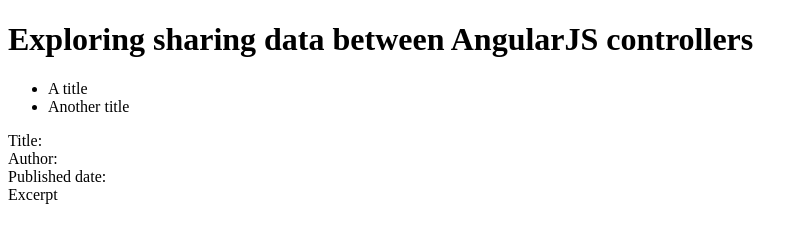
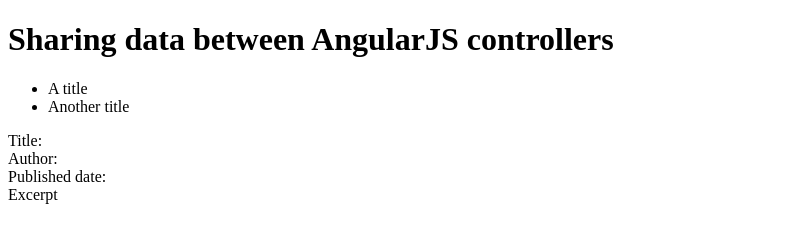
Before and after one commit to crudbetter/angular-controllers-data-sharing, a website: page app/rootScopeBroadcast/index.html in a window 1280 px wide. Shown: the whole page, without its empty margins (0-808 px from the left). Drawn offline with nearby package versions, Linux system fonts and the light colour scheme.

Commit message:
tidy up + readme

```diff
--- a/app/rootScopeBroadcast/index.html
+++ b/app/rootScopeBroadcast/index.html
@@ -5,7 +5,7 @@
   </head>
   <body>
 
-    <h1>Exploring sharing data between AngularJS controllers</h1>
+    <h1>Sharing data between AngularJS controllers</h1>
 
     <div ng-controller="ListCtrl">
       <ul>
```
Also changed, not shown: app/sharedService/index.html (+2 -1 lines), app/sharedServiceDot/index.html (+2 -1 lines), app/sharedServiceGetter/index.html (+2 -1 lines), README.md.
